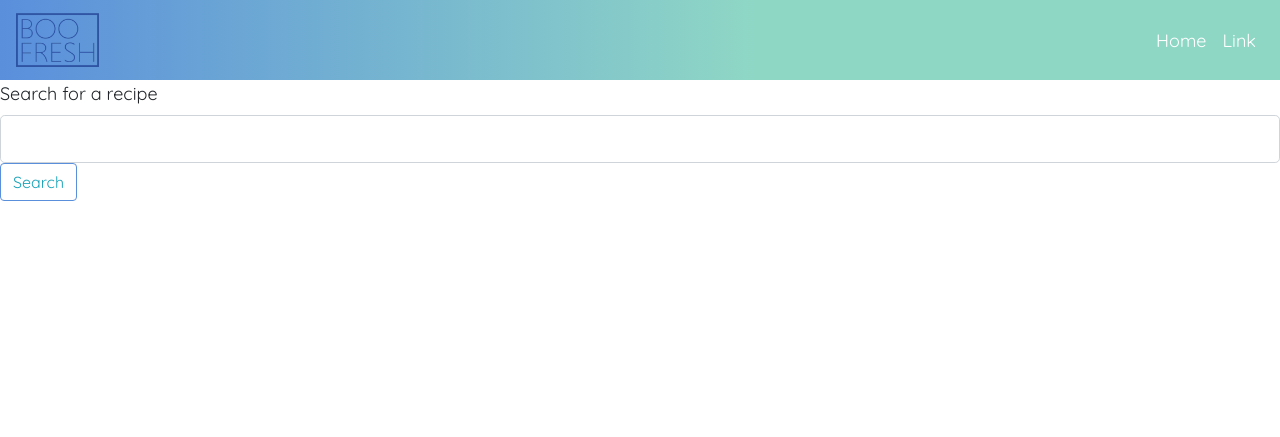
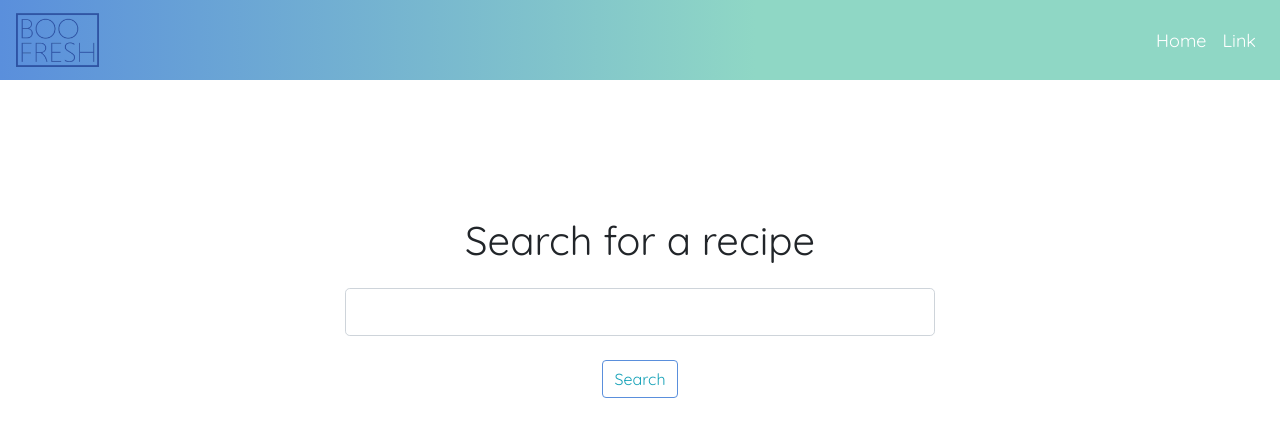
Before and after one commit to vincentT360/reFresh, a Flask app: page /search-recipes in a window 1280 px wide. Shown: the top 437 px of the page. Run offline with Flask 2, Linux system fonts and the light colour scheme; some libraries are stand-ins or nearby versions.

Commit message:
UI design for search recipe

```diff
--- a/flaskdriver/static/main.css
+++ b/flaskdriver/static/main.css
@@ -67,3 +67,11 @@ body {
 .card {
     width: 20%;
 }
+
+#search-recipe-row{
+    margin-top: 15vh;
+}
+
+#search-recipe-form{
+    width: 45%;
+}
--- a/flaskdriver/templates/search_for_recipes.html
+++ b/flaskdriver/templates/search_for_recipes.html
@@ -2,10 +2,17 @@
 {% block content %}
 
 <form action="" method="POST">
-    {{ form.hidden_tag() }}
-    {{ form.name.label(class="form-control-label") }}
-    {{ form.name(class="form-control form-control-lg") }}
-    {{ form.submit(class="btn btn-outline-info") }}
+    <div id = "search-recipe-row" class="row justify-content-center">
+        {{ form.hidden_tag() }}
+        <h1 class="my-3">{{ form.name.label(class="form-control-label") }}</h1>
+    </div>
+    <div class="row justify-content-center">
+        {{ form.name(id = "search-recipe-form", class="mx-5 form-control form-control-lg") }}
+    </div>
+
+    <div class="row justify-content-center">
+        {{ form.submit(class="my-4 btn btn-outline-info") }}
+    </div>
 </form>
 
 {% endblock content %}
```
Also changed, not shown: flaskdriver/site.db (added).
